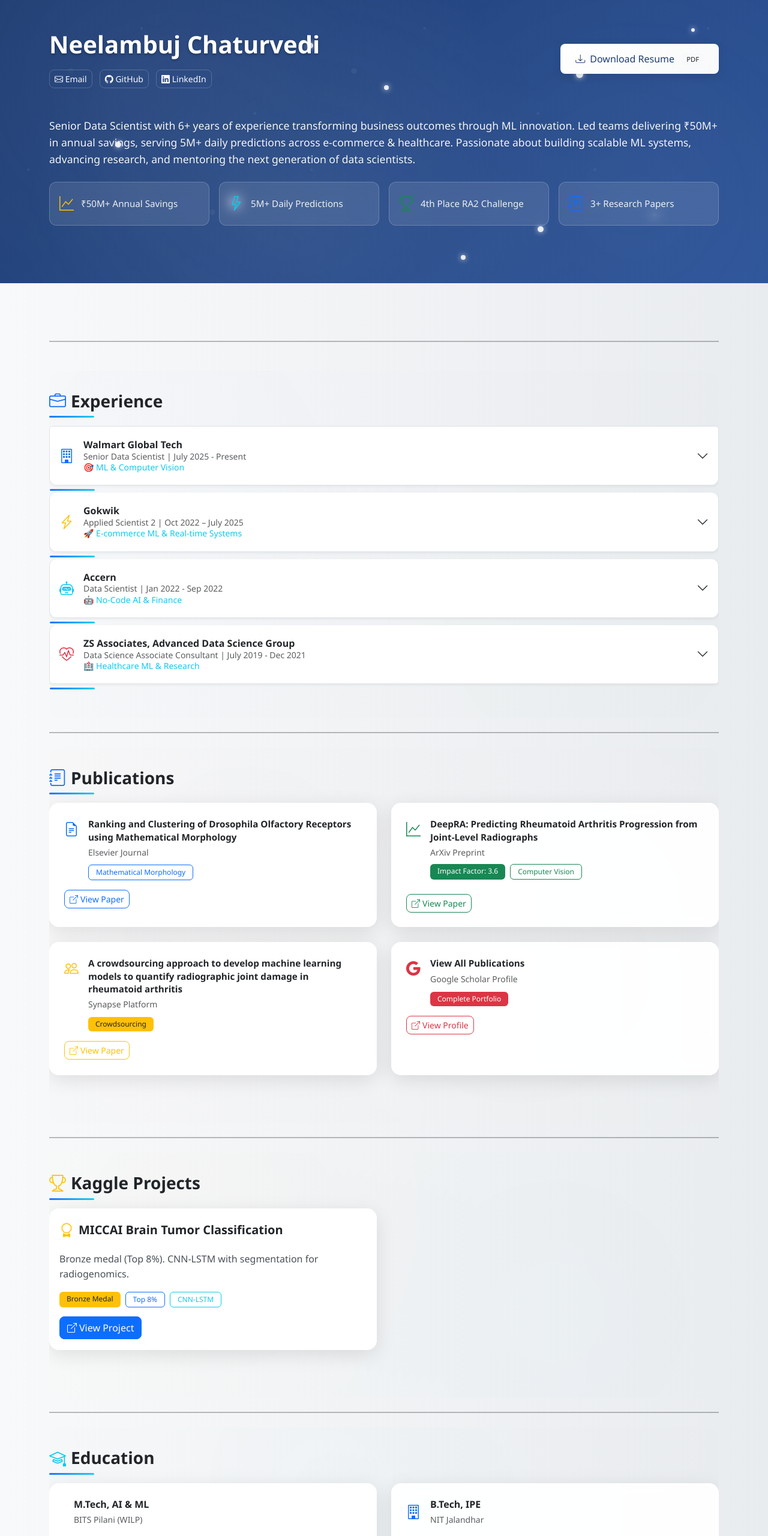
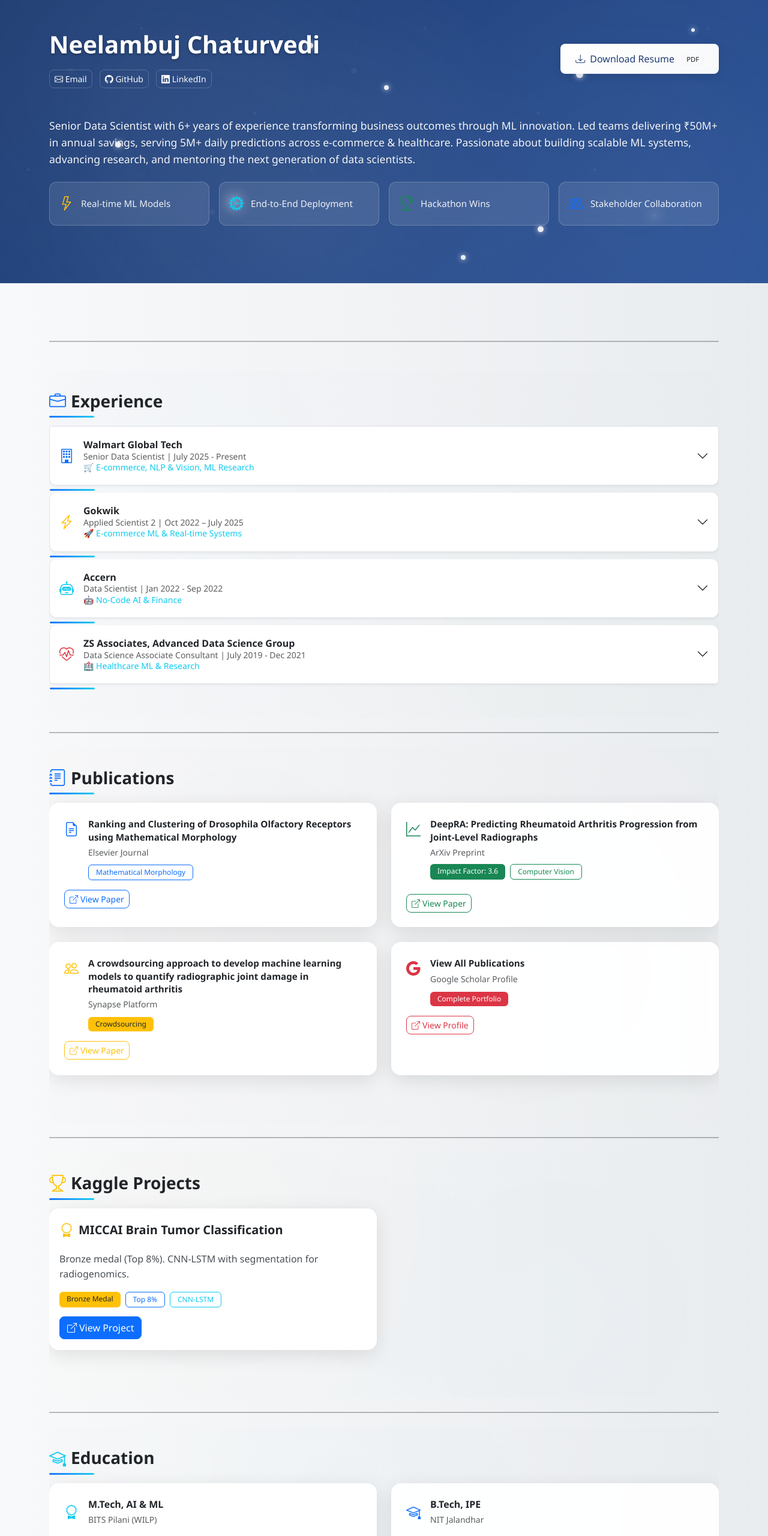
Before and after one commit to NC717/neelambuj.github.io, a plain HTML site: page index.html in a window 1280 px wide. Shown: the top 2560 px of the page at 60% size. Drawn offline with nearby package versions, Linux system fonts and the light colour scheme; files whose address does not match are found by name.

Commit message:
made ux changes

```diff
--- a/index.html
+++ b/index.html
@@ -66,20 +66,20 @@
           <!-- Key Achievements -->
           <div class="achievements-grid mt-4">
             <div class="achievement-item">
-              <i class="bi bi-graph-up text-warning"></i>
-              <span>₹50M+ Annual Savings</span>
+              <i class="bi bi-lightning text-warning"></i>
+              <span>Real-time ML Models</span>
             </div>
             <div class="achievement-item">
-              <i class="bi bi-lightning text-info"></i>
-              <span>5M+ Daily Predictions</span>
+              <i class="bi bi-gear-wide-connected text-info"></i>
+              <span>End-to-End Deployment</span>
             </div>
             <div class="achievement-item">
               <i class="bi bi-trophy text-success"></i>
-              <span>4th Place RA2 Challenge</span>
+              <span>Hackathon Wins</span>
             </div>
             <div class="achievement-item">
-              <i class="bi bi-journal-text text-primary"></i>
-              <span>3+ Research Papers</span>
+              <i class="bi bi-people text-primary"></i>
+              <span>Stakeholder Collaboration</span>
             </div>
           </div>
         </div>
@@ -106,7 +106,7 @@
                   <div class="text-start">
                     <div class="fw-bold">Walmart Global Tech</div>
                     <div class="text-muted small">Senior Data Scientist | July 2025 - Present</div>
-                    <div class="text-info small">🎯 ML & Computer Vision</div>
+                    <div class="text-info small">🛒 E-commerce, NLP & Vision, ML Research</div>
                   </div>
                 </div>
               </button>
@@ -456,7 +456,7 @@
             <div class="card education-card h-100">
               <div class="card-body">
                 <div class="d-flex align-items-center mb-3">
-                  <i class="bi bi-graduation-cap text-info fs-4 me-3"></i>
+                  <i class="bi bi-award text-info fs-4 me-3"></i>
                   <div>
                     <h6 class="card-title fw-bold mb-1">M.Tech, AI & ML</h6>
                     <p class="text-muted small mb-0">BITS Pilani (WILP)</p>
@@ -472,7 +472,7 @@
             <div class="card education-card h-100">
               <div class="card-body">
                 <div class="d-flex align-items-center mb-3">
-                  <i class="bi bi-building text-primary fs-4 me-3"></i>
+                  <i class="bi bi-mortarboard text-primary fs-4 me-3"></i>
                   <div>
                     <h6 class="card-title fw-bold mb-1">B.Tech, IPE</h6>
                     <p class="text-muted small mb-0">NIT Jalandhar</p>
@@ -496,8 +496,6 @@
     <div class="section-bg contact-bg">
       <section id="contact" class="mb-4">
         <h2><i class="bi bi-chat-dots me-2 text-success"></i>Get In Touch</h2>
-        <div class="row justify-content-center">
-          <div class="col-lg-8">
         <div class="card contact-card">
           <div class="card-body text-center p-5">
             <div class="mb-4">
@@ -506,8 +504,8 @@
               <p class="text-muted">Ready to collaborate on exciting ML projects? Let's discuss how we can work together!</p>
             </div>
 
-                <div class="row g-4 mb-4">
-                  <div class="col-md-4">
+            <div class="row g-4 mb-4 justify-content-center">
+              <div class="col-md-3">
                 <div class="contact-item">
                   <i class="bi bi-envelope-fill text-primary fs-3 mb-2"></i>
                   <h6>Email</h6>
@@ -518,7 +516,7 @@
                 </div>
               </div>
 
-                  <div class="col-md-4">
+              <div class="col-md-3">
                 <div class="contact-item">
                   <i class="bi bi-github text-dark fs-3 mb-2"></i>
                   <h6>GitHub</h6>
@@ -529,7 +527,7 @@
                 </div>
               </div>
 
-                  <div class="col-md-4">
+              <div class="col-md-3">
                 <div class="contact-item">
                   <i class="bi bi-linkedin text-primary fs-3 mb-2"></i>
                   <h6>LinkedIn</h6>
@@ -547,8 +545,6 @@
             </div>
           </div>
         </div>
-          </div>
-        </div>
       </section>
     </div>
   </div>
```
Lines whose indentation alone changed are shown as unchanged.
